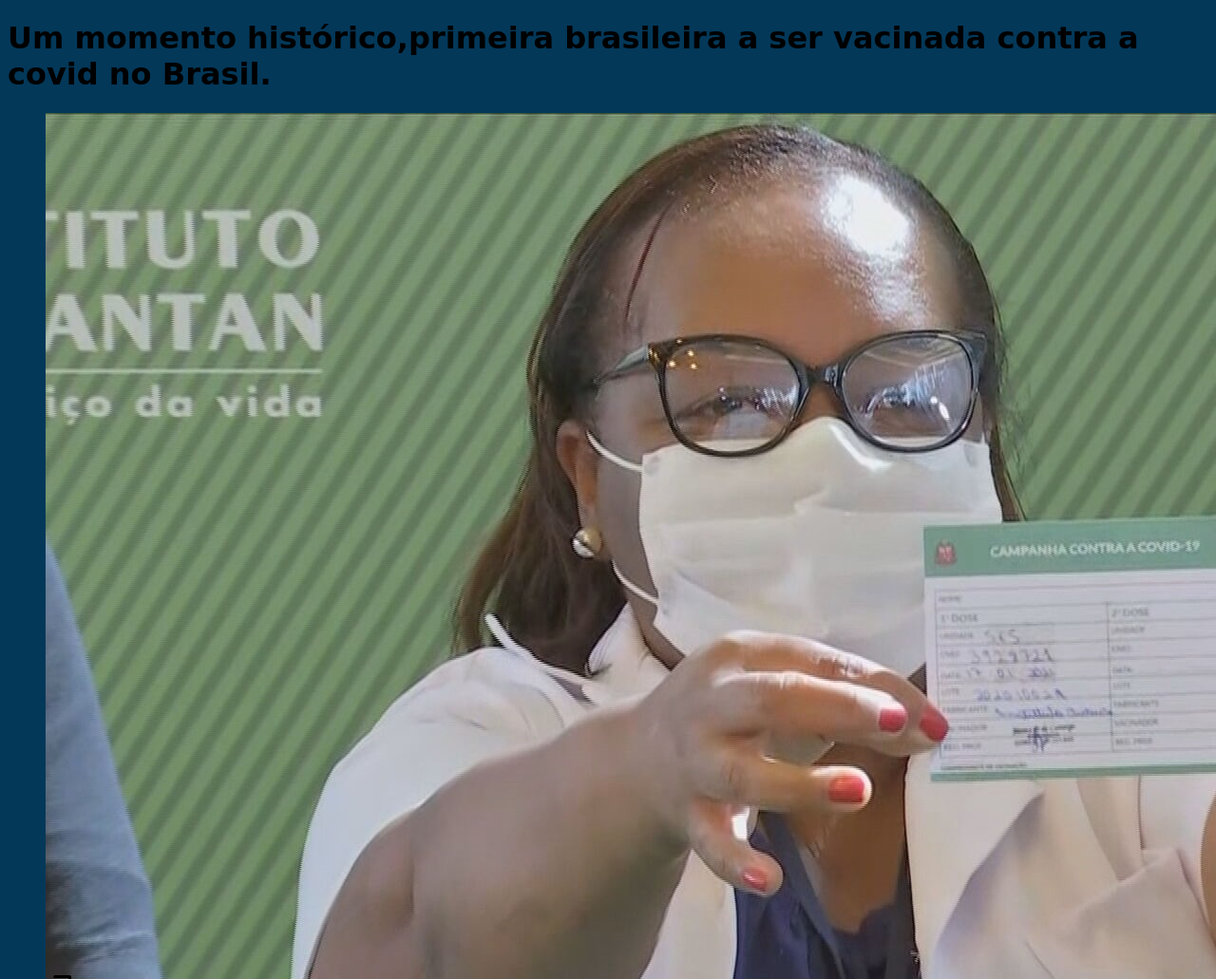
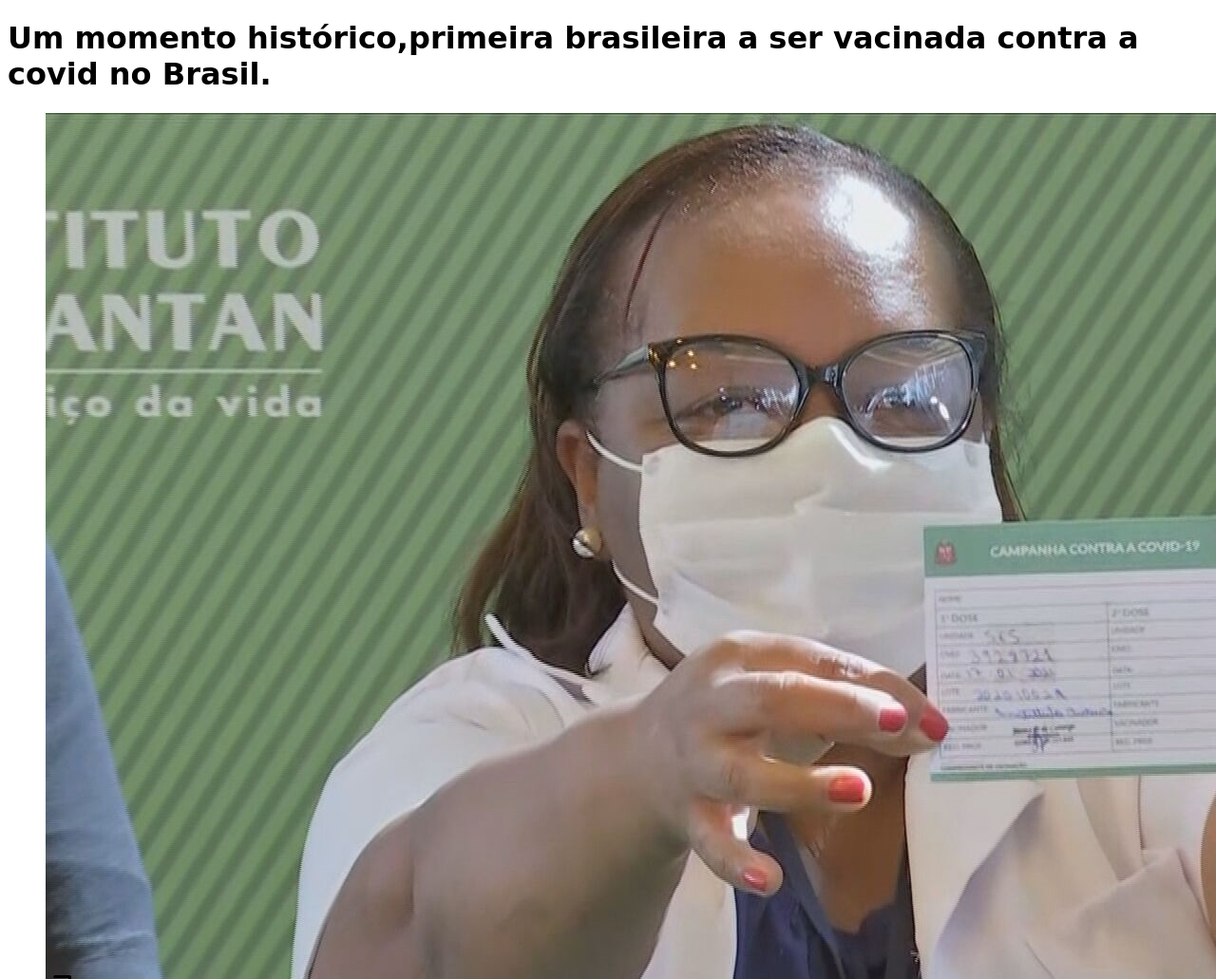
Before and after one commit to JackeAraujo/Treino4, a plain HTML site: page index.html in a window 1280 px wide. Shown: the top 1031 px of the page at 95% size. Drawn offline with Linux system fonts and the light colour scheme.

Commit message:
Add files via upload

```diff
--- a/estilo.css
+++ b/estilo.css
@@ -1,4 +1,4 @@
 body {
-    background-color: #033859;
+    background-color: #FFFFFF;
     font-family: cursive;
 }
```
Also changed, not shown: imagem.html (line endings or trailing spaces), index.html (line endings or trailing spaces).
